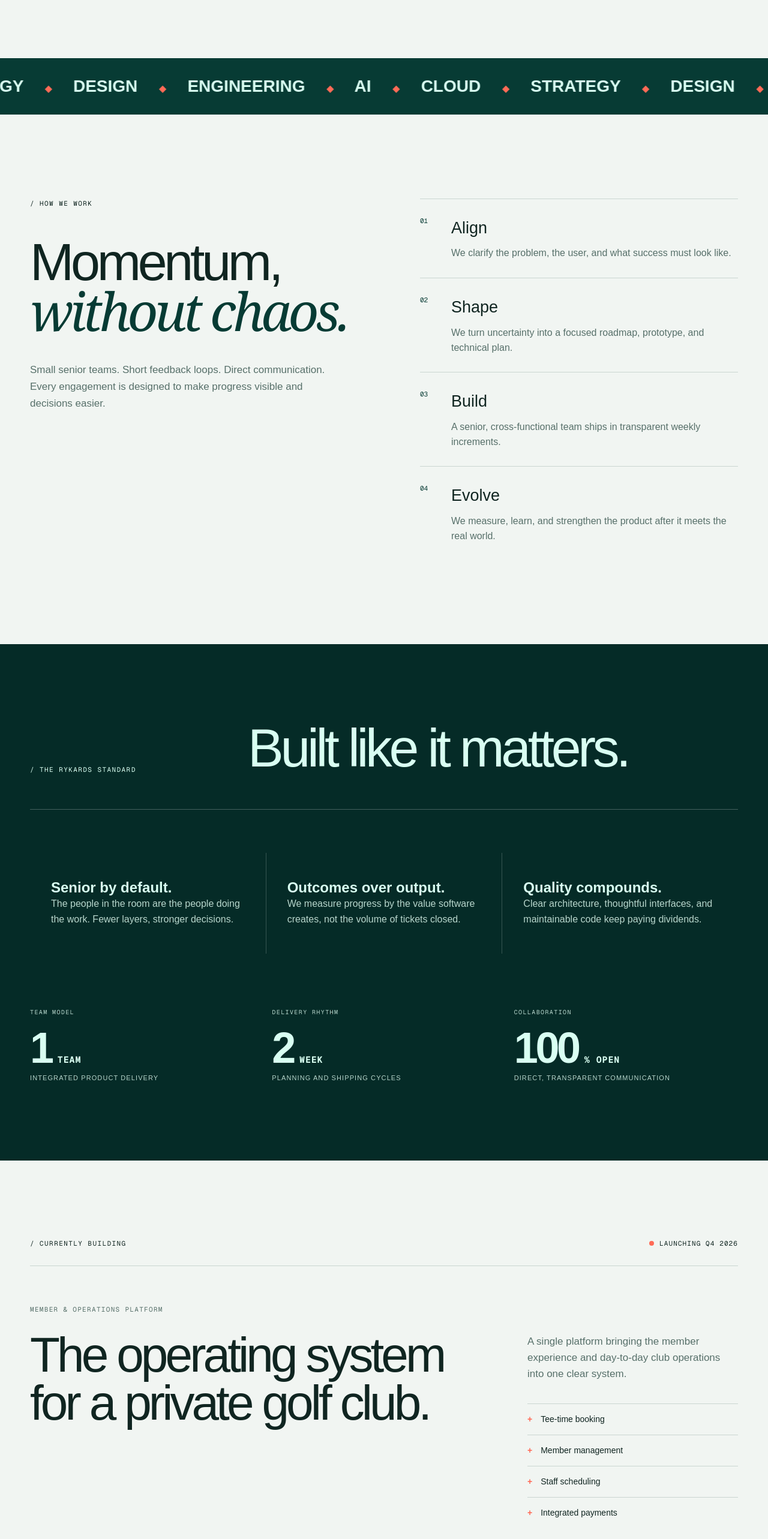
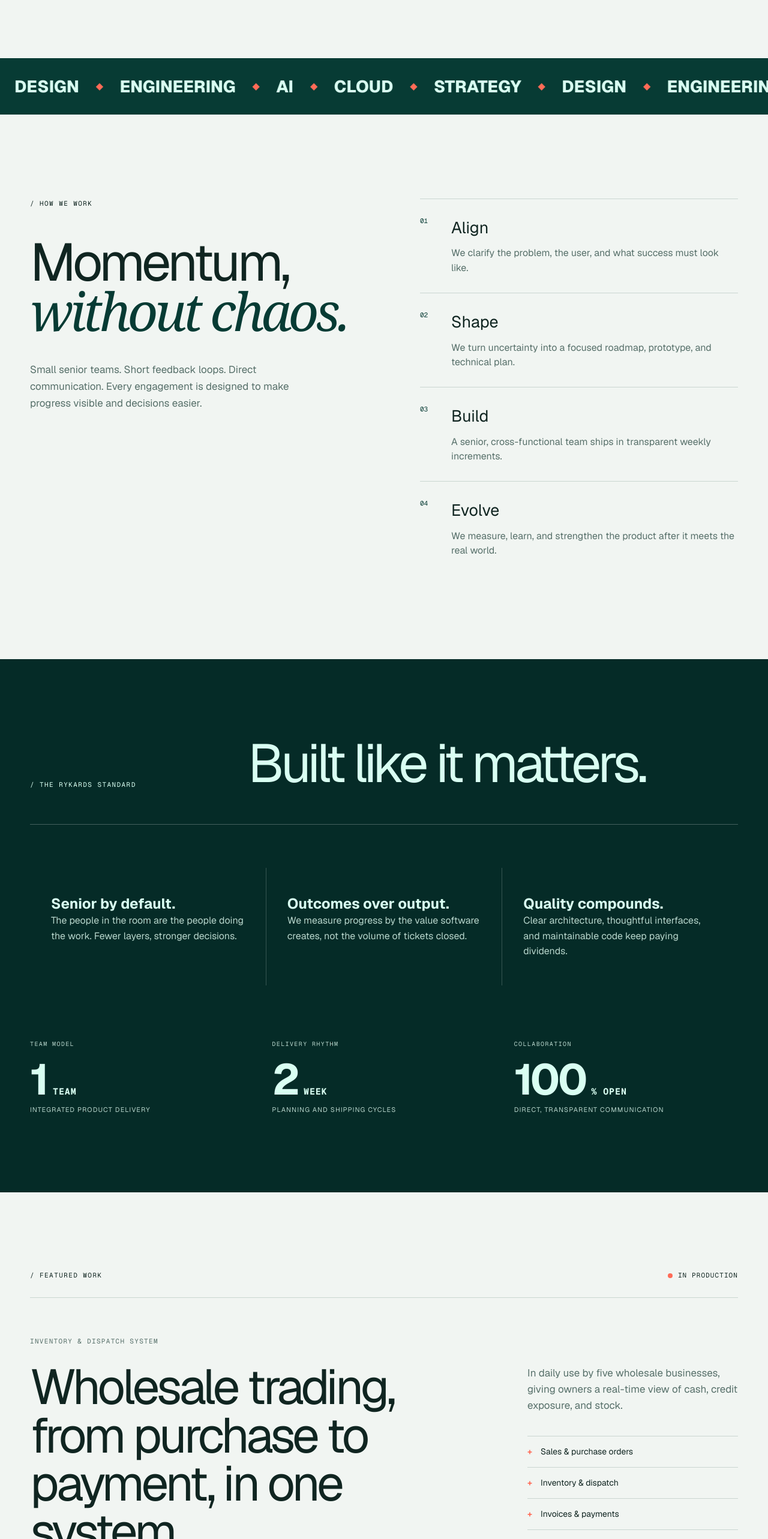
Before and after one commit to Baqir-Hassan/rykards, a Next.js app: page / in a window 1280 px wide. Shown: the part 2540-5106 px from the top of the page at 60% size. Built offline with nearby package versions, Linux system fonts and the light colour scheme; no server answers.

Commit message:
Improvements (#3)

```diff
--- a/app/page.tsx
+++ b/app/page.tsx
@@ -30,11 +30,15 @@ const process = [
 ];
 
 const projectFeatures = [
-  "Tee-time booking",
-  "Member management",
-  "Staff scheduling",
-  "Integrated payments",
+  "Sales & purchase orders",
+  "Inventory & dispatch",
+  "Invoices & payments",
+  "Client credit & aging",
 ];
+
+const capabilities = ["Strategy", "Design", "Engineering", "AI", "Cloud"];
+// Each half of the marquee must be wider than the screen, so the -50% loop never shows a gap.
+const marqueeItems = [...capabilities, ...capabilities, ...capabilities];
 
 
 export default function Home() {
@@ -55,7 +59,7 @@ export default function Home() {
       <div>{services.map((service) => <article className="service" key={service.number}><span className="service-number">{service.number}</span><div><h3>{service.title}</h3><p>{service.copy}</p><ul>{service.tags.map((tag) => <li key={tag}>{tag}</li>)}</ul></div></article>)}</div>
     </section>
 
-    <section className="marquee" aria-label="Rykards capabilities"><div>STRATEGY <span>&#9670;</span> DESIGN <span>&#9670;</span> ENGINEERING <span>&#9670;</span> AI <span>&#9670;</span> CLOUD <span>&#9670;</span> STRATEGY <span>&#9670;</span> DESIGN <span>&#9670;</span></div></section>
+    <section className="marquee" aria-label="Rykards capabilities"><div>{[0, 1].map((copy) => <p key={copy} aria-hidden={copy === 1 || undefined}>{marqueeItems.map((item, i) => <span key={i}>{item.toUpperCase()}<b>&#9670;</b></span>)}</p>)}</div></section>
 
     <section className="approach shell" id="approach"><div className="approach-intro"><p className="section-label">/ How we work</p><h2>Momentum,<br /><em>without chaos.</em></h2><p>Small senior teams. Short feedback loops. Direct communication. Every engagement is designed to make progress visible and decisions easier.</p></div><div className="process-list">{process.map(([num,title,copy]) => <article key={num}><span>{num}</span><h3>{title}</h3><p>{copy}</p></article>)}</div></section>
 
@@ -70,8 +74,8 @@ export default function Home() {
     </div></section>
 
     <section className="featured shell" id="featured">
-      <div className="featured-top"><p className="section-label">/ Currently building</p><span className="launch-tag"><i /> Launching Q4 2026</span></div>
-      <div className="featured-grid"><div><p className="project-type">Member &amp; operations platform</p><h2>The operating system for a private golf club.</h2></div><div className="featured-details"><p>A single platform bringing the member experience and day-to-day club operations into one clear system.</p><ul>{projectFeatures.map((feature) => <li key={feature}><span aria-hidden="true">+</span>{feature}</li>)}</ul></div></div>
+      <div className="featured-top"><p className="section-label">/ Featured work</p><span className="launch-tag"><i /> In production</span></div>
+      <div className="featured-grid"><div><p className="project-type">Inventory &amp; dispatch system</p><h2>Wholesale trading, from purchase to payment, in one system.</h2></div><div className="featured-details"><p>In daily use by five wholesale businesses, giving owners a real-time view of cash, credit exposure, and stock.</p><ul>{projectFeatures.map((feature) => <li key={feature}><span aria-hidden="true">+</span>{feature}</li>)}</ul></div></div>
       <div className="featured-cta"><p>Have an operation ready for better software?</p><Link className="button button-small" href="/work">See our work <span aria-hidden="true">&#8599;</span></Link></div>
     </section>
 
--- /dev/null
+++ b/components/mobile-menu.tsx
@@ -0,0 +1,32 @@
+"use client";
+
+import Link from "next/link";
+import { useEffect, useState } from "react";
+
+const links = [
+  ["/#expertise", "Expertise"],
+  ["/work", "Work"],
+  ["/about", "About"],
+  ["/contact", "Contact"],
+];
+
+export function MobileMenu() {
+  const [open, setOpen] = useState(false);
+
+  useEffect(() => {
+    if (!open) return;
+    const onKey = (event: KeyboardEvent) => event.key === "Escape" && setOpen(false);
+    document.addEventListener("keydown", onKey);
+    return () => document.removeEventListener("keydown", onKey);
+  }, [open]);
+
+  return <div className="mobile-menu">
+    <button type="button" className="menu-toggle" aria-expanded={open} aria-controls="mobile-menu-panel" onClick={() => setOpen(!open)}>
+      {open ? "Close" : "Menu"}
+    </button>
+    {open && <div className="menu-panel" id="mobile-menu-panel">
+      {links.map(([href, label]) => <Link key={href} href={href} onClick={() => setOpen(false)}>{label}</Link>)}
+      <Link className="button" href="/contact" onClick={() => setOpen(false)}>Start a project <span aria-hidden="true">&#8599;</span></Link>
+    </div>}
+  </div>;
+}
--- a/components/site-chrome.tsx
+++ b/components/site-chrome.tsx
@@ -1,5 +1,6 @@
 import Image from "next/image";
 import Link from "next/link";
+import { MobileMenu } from "@/components/mobile-menu";
 
 export const contactEmail = "contact@rykards.com";
 export const legalName = "RYKARDS (PVT) LTD";
@@ -12,7 +13,8 @@ export function SiteNav() {
   return <nav className="nav shell" aria-label="Main navigation">
     <Link className="brand" href="/" aria-label="Rykards home"><Brand /></Link>
     <div className="nav-links"><Link href="/#expertise">Expertise</Link><Link href="/work">Work</Link><Link href="/about">About</Link><Link href="/contact">Contact</Link></div>
-    <Link className="button button-small" href="/contact">Start a project <span aria-hidden="true">&#8599;</span></Link>
+    <Link className="button button-small nav-cta" href="/contact">Start a project <span aria-hidden="true">&#8599;</span></Link>
+    <MobileMenu />
   </nav>;
 }
 
```
Also changed, not shown: app/globals.css.
